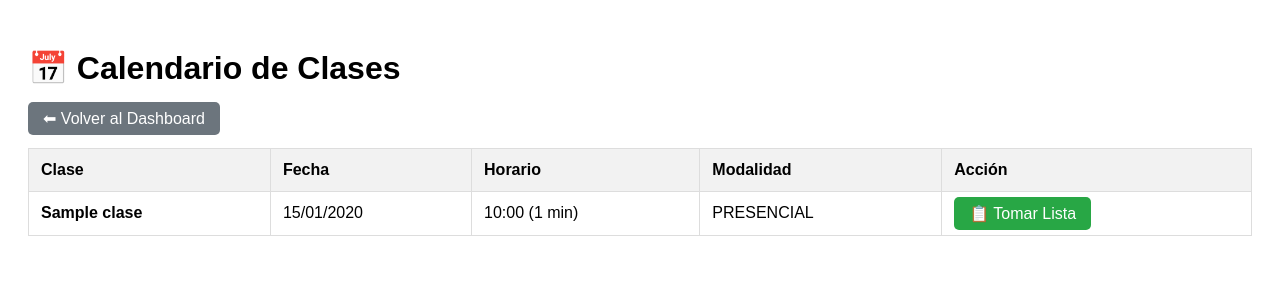
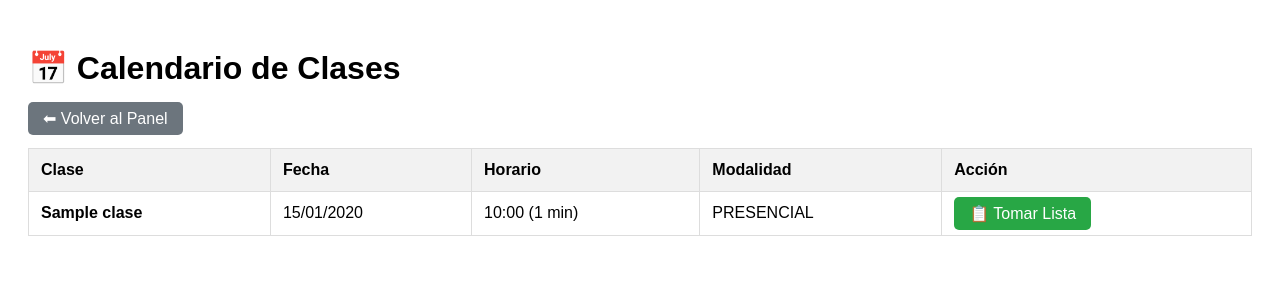
Before and after one commit to jlmontielc/sistema-gestion-shala, a Flask app: page /clases/listar in a window 1280 px wide. Shown: the top 300 px of the page. Run offline with Flask 3, Linux system fonts and the light colour scheme; a user stored in the database is signed in; tables that the repository leaves empty hold one stand-in row (values such as "Sample post").

```diff
--- a/app/routes/asistencia.py
+++ b/app/routes/asistencia.py
@@ -37,6 +37,6 @@ def tomar_asistencia(clase_id):
             reserva.estado = 'ASISTIDO' if estado == 'ASISTIO' else 'NO_SHOW'
 
         db.session.commit()
-        return "<h1>¡Asistencia Guardada Correctamente! ✅</h1><a href='/dashboard'>Volver al Dashboard</a>"
+        return "<h1>¡Asistencia Guardada Correctamente! ✅</h1><a href='/panel'>Volver al Panel</a>"
 
     return render_template('tomar_asistencia.html', clase=clase, reservas=reservas)
--- a/app/routes/clases.py
+++ b/app/routes/clases.py
@@ -42,7 +42,7 @@ def crear_clase():
         db.session.add(nueva_clase)
         db.session.commit()
 
-        return "¡Clase creada exitosamente! <a href='/dashboard'>Volver</a>"
+        return "¡Clase creada exitosamente! <a href='/panel'>Volver</a>"
 
     return render_template('crear_clase.html')
 
@@ -72,7 +72,7 @@ def listar_clases():
     </head>
     <body>
         <h1>📅 Calendario de Clases</h1>
-        <a href="/dashboard" class="btn btn-gray">⬅ Volver al Dashboard</a>
+        <a href="/panel" class="btn btn-gray">⬅ Volver al Panel</a>
 
         <table>
             <thead>
--- a/app/routes/paquetes.py
+++ b/app/routes/paquetes.py
@@ -55,5 +55,5 @@ def comprar_paquete(id):
     <h1>¡Compra Exitosa! 🎉</h1>
     <p>Has comprado: {paquete.nombre}</p>
     <p>Tu nuevo saldo es: <strong>{current_user.saldo_clases} clases</strong>.</p>
-    <a href='/dashboard'>Volver al Dashboard</a>
+    <a href='/panel'>Volver al Panel</a>
     """
--- a/app/routes/reservas.py
+++ b/app/routes/reservas.py
@@ -21,7 +21,7 @@ def crear_reserva(clase_id):
         <p>No tienes clases disponibles en tu cuenta.</p>
         <p>Por favor, compra un paquete para continuar.</p>
         <br>
-        <a href='/paquetes/listar'>🛒 Ir a Comprar Paquetes</a> | <a href='/dashboard'>Volver</a>
+        <a href='/paquetes/listar'>🛒 Ir a Comprar Paquetes</a> | <a href='/panel'>Volver</a>
         """
 
     # 2. Verificar si la clase está llena (Lógica antigua)
--- a/app/templates/crear_paquete.html
+++ b/app/templates/crear_paquete.html
@@ -19,6 +19,6 @@
         <button type="submit">💾 Guardar Paquete</button>
     </form>
     <br>
-    <a href="/dashboard">Cancelar y volver</a>
+    <a href="/panel">Cancelar y volver</a>
 </body>
 </html>
--- a/app/templates/tomar_asistencia.html
+++ b/app/templates/tomar_asistencia.html
@@ -11,7 +11,7 @@
 
     {% if reservas|length == 0 %}
         <p>⚠️ No hay alumnos inscritos en esta clase.</p>
-        <a href="/dashboard">Volver</a>
+        <a href="/panel">Volver</a>
     {% else %}
         <form method="POST">
             <table border="1" cellpadding="10">
```
